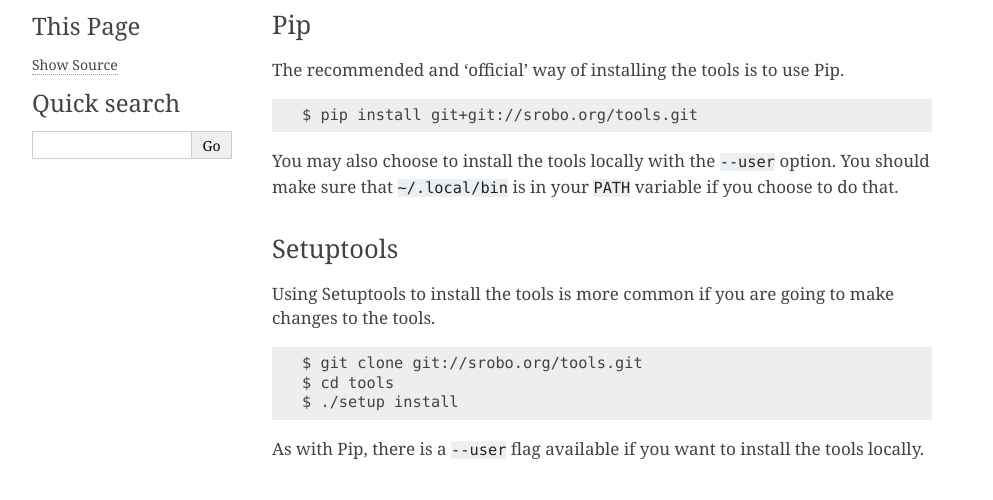
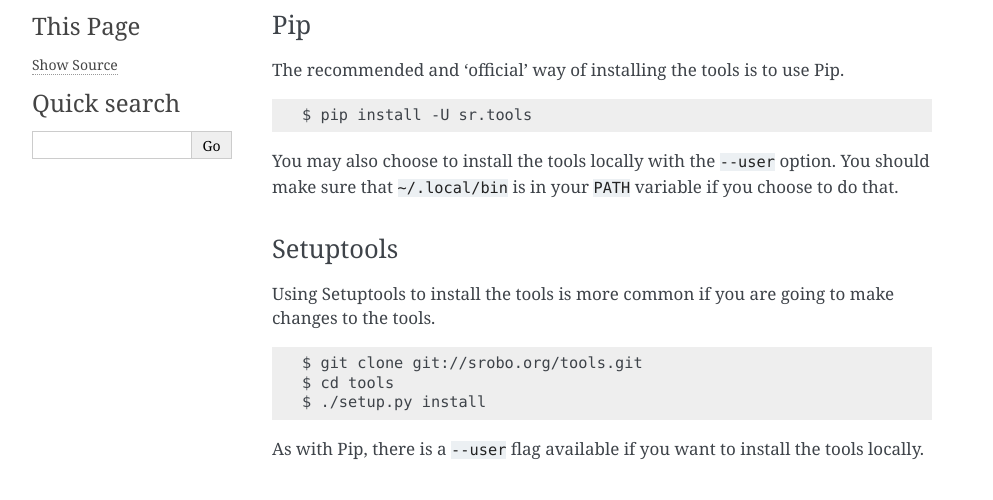
Before and after one commit to srobo/tools, a Sphinx documentation site: the page built from docs/installation.rst, in a window 1280 px wide. Shown: the part 222-722 px from the top of the page, without its empty margins (148-1141 px from the left). Built offline with Sphinx 7.4.7, drawn with Linux system fonts in a browser that asks for light colours; the version number could not be read and is left out.

Commit message:
Update the docs to mention installing through Pip

```diff
--- a/docs/installation.rst
+++ b/docs/installation.rst
@@ -14,7 +14,7 @@
 
 .. code::
 
-    $ pip install git+git://srobo.org/tools.git
+    $ pip install -U sr.tools
 
 You may also choose to install the tools locally with the ``--user`` option.
 You should make sure that ``~/.local/bin`` is in your ``PATH`` variable if you
@@ -30,7 +30,7 @@
 
     $ git clone git://srobo.org/tools.git
     $ cd tools
-    $ ./setup install
+    $ ./setup.py install
 
 As with Pip, there is a ``--user`` flag available if you want to install the
 tools locally.
```
Also changed, not shown: 1 other file.
